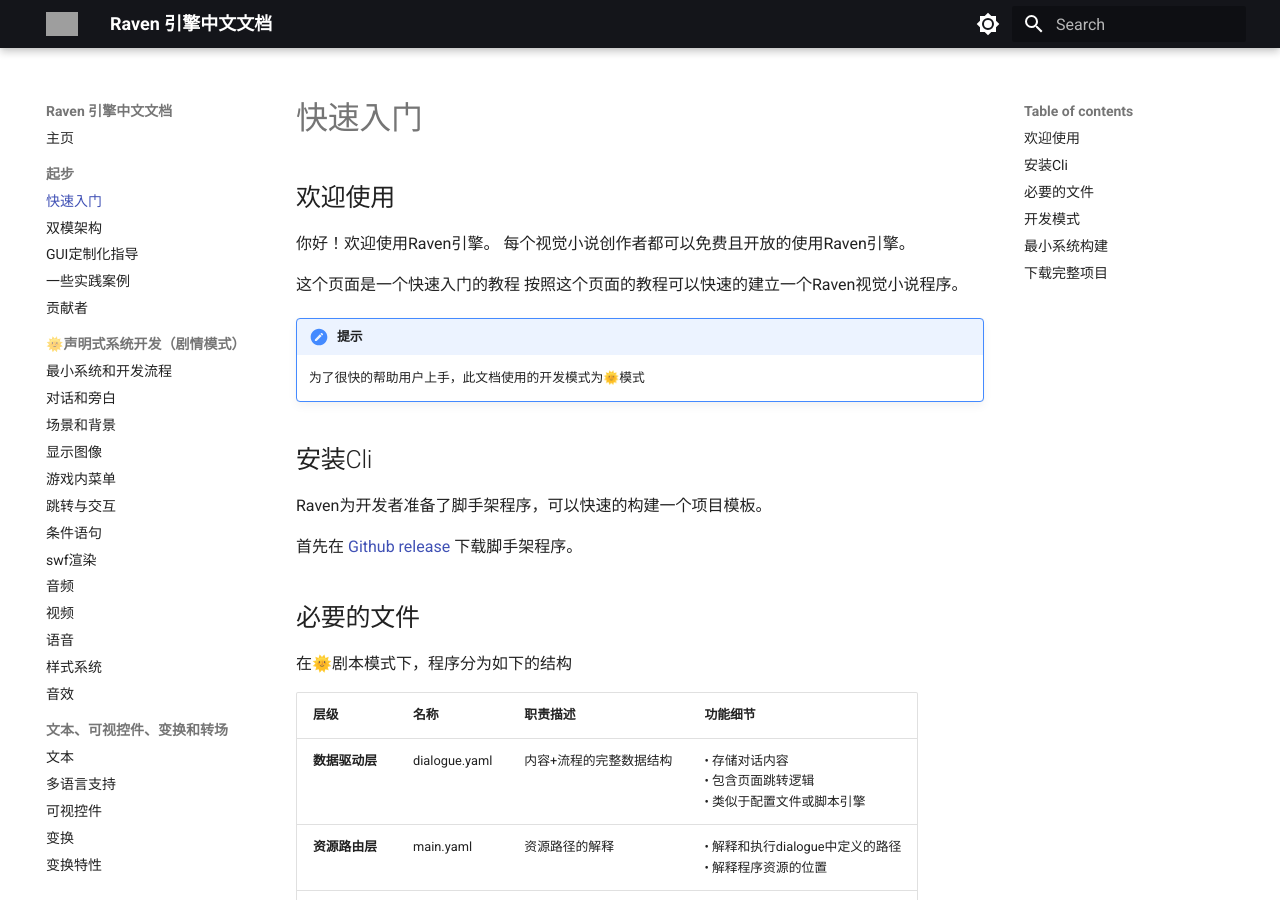
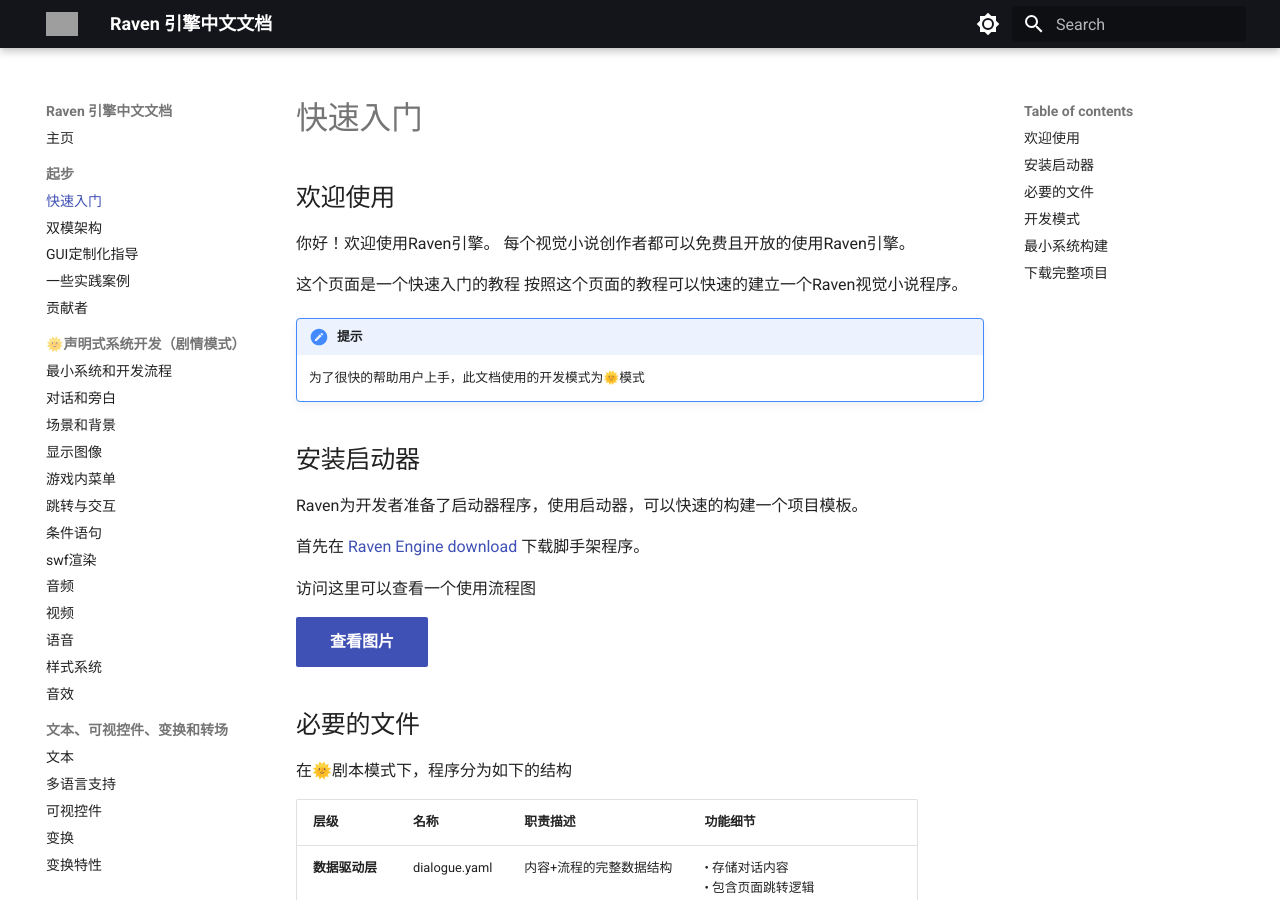
Before and after one commit to E72UJ/doc.raven.rs, an MkDocs documentation site: the page built from docs/quickstart.md, in a window 1280 px wide and 900 px high. Built offline with MkDocs 1.6.1 and Material for MkDocs 9.7.7, drawn with Linux system fonts in a browser that asks for light colours; grey boxes are pictures that could not be loaded.

Commit message:
更新文档
更新文档

```diff
--- a/docs/quickstart.md
+++ b/docs/quickstart.md
@@ -7,10 +7,17 @@
 !!! note "提示"
     为了很快的帮助用户上手，此文档使用的开发模式为🌞模式
 
-## 安装Cli
-Raven为开发者准备了脚手架程序，可以快速的构建一个项目模板。
+## 安装启动器
+Raven为开发者准备了启动器程序，使用启动器，可以快速的构建一个项目模板。
 
-首先在 [Github release](https://github.com/E72UJ/Raven/releases) 下载脚手架程序。
+首先在 [Raven Engine download](https://raven.rs/download/index.html) 下载脚手架程序。
+
+访问这里可以查看一个使用流程图
+
+[查看图片](https://www.freeimg.cn/uploads/107/3ef9d67e01372d141edb16eeb7eff358.png){ .md-button .md-button--primary target=_blank}
+
+
+
 
 ## 必要的文件
 在🌞剧本模式下，程序分为如下的结构
--- a/mkdocs.yml
+++ b/mkdocs.yml
@@ -143,6 +143,7 @@ nav:
 
 markdown_extensions:
   - admonition
+  - attr_list
   - codehilite:
       linenums: true
       linenum_start: 1
```
Also changed, not shown: docs/index.md (+2 -1 lines).
